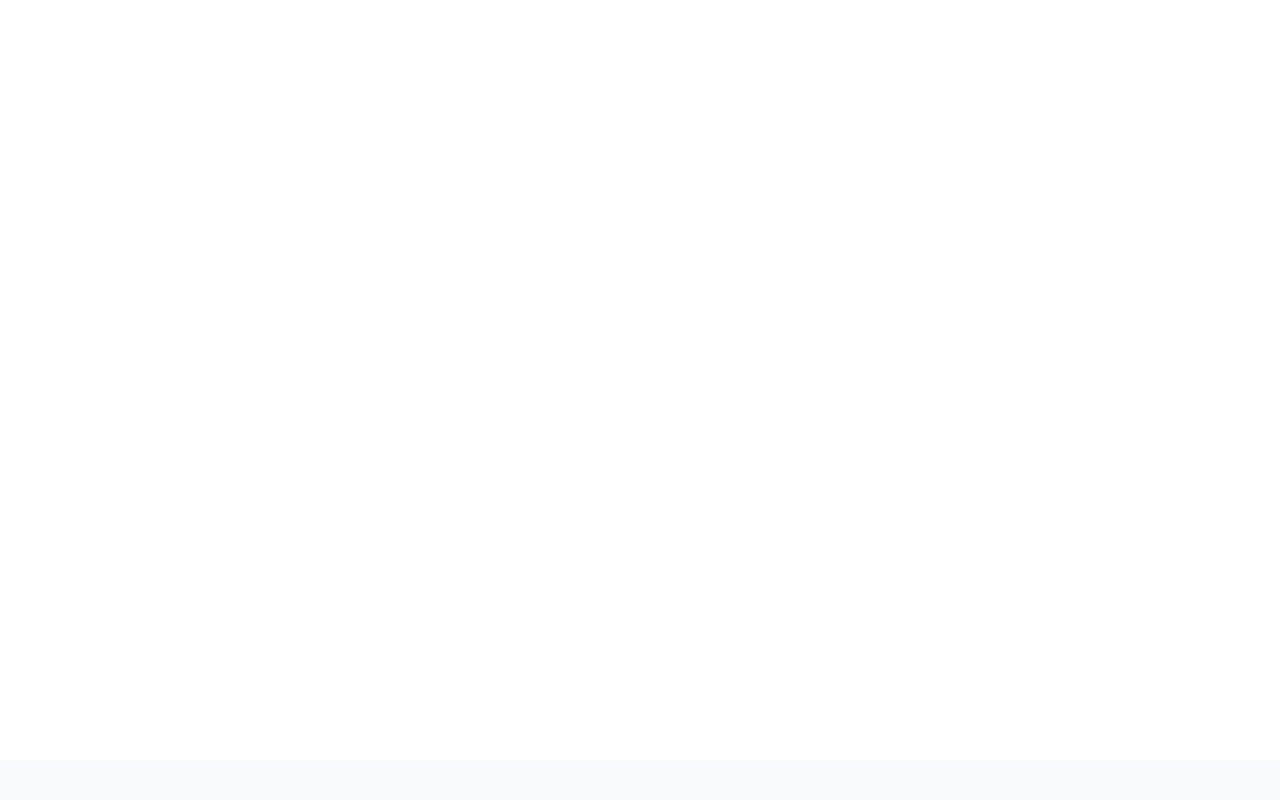
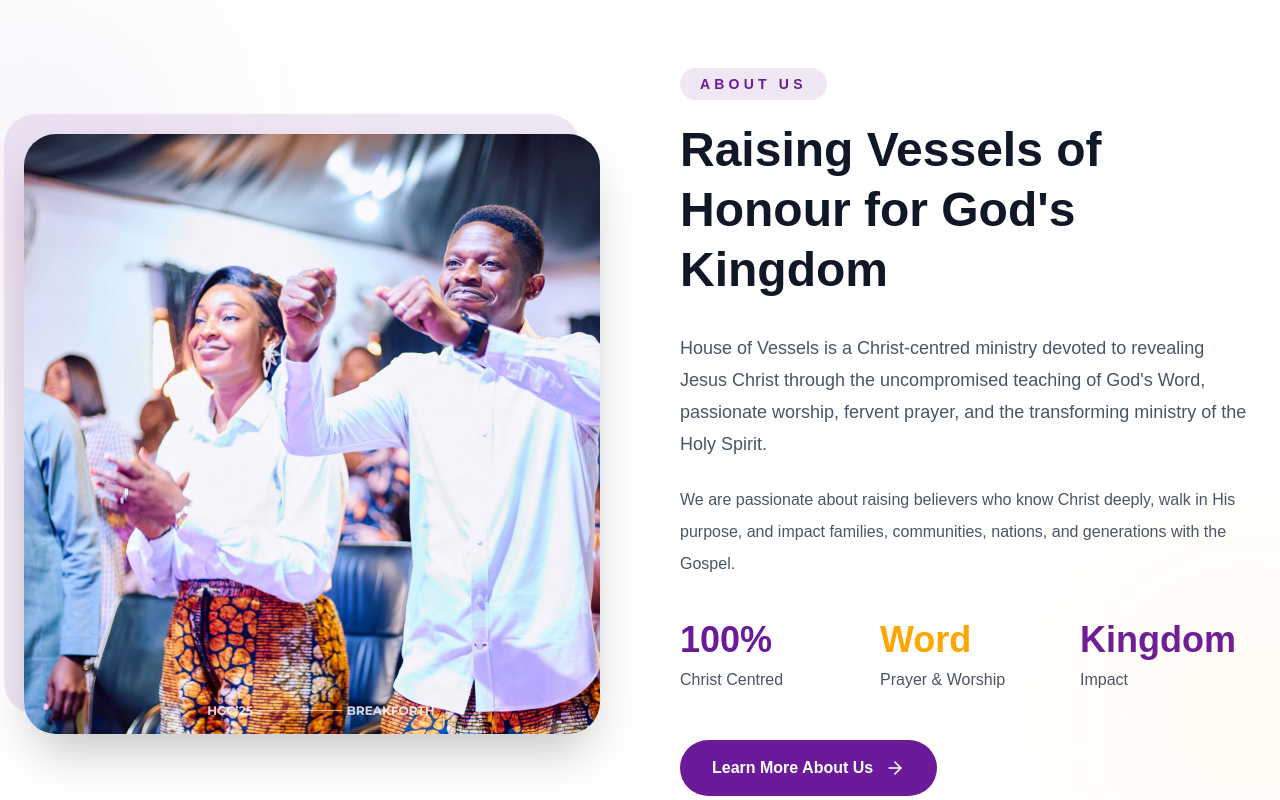
Before and after one commit to FlowKeyz1996/house-of-vessel-web, a Next.js app: page / in a window 1280 px wide. Shown: the part 840-1640 px from the top of the page. Built offline with nearby package versions, Linux system fonts and the light colour scheme.

Commit message:
chore:added the about-section

```diff
--- a/app/components/primary-components/Footer.tsx
+++ b/app/components/primary-components/Footer.tsx
@@ -147,7 +147,7 @@ const Footer = () => {
 
               <Link
                 href="#"
-                className="flex items-center justify-center gap-3 rounded-xl border border-white/20 bg-white/10 p-4 backdrop-blur-md transition-all duration-300 hover:-translate-y-1 hover:bg-gradient-to-r hover:from-pink-500 hover:to-orange-400"
+                className="flex items-center justify-center gap-3 rounded-xl border border-white/20 bg-white/10 p-4 backdrop-blur-md transition-all duration-300 hover:-translate-y-1 hover:bg-linear-to-r hover:from-pink-500 hover:to-orange-400"
               >
                 <FaInstagram size={20} />
                 Instagram
--- /dev/null
+++ b/app/components/secondary-components/AboutUsSection.tsx
@@ -0,0 +1,101 @@
+"use client";
+
+import Image from "next/image";
+import Link from "next/link";
+import { motion } from "framer-motion";
+import { ArrowRight } from "lucide-react";
+
+const AboutUsSection = () => {
+  return (
+    <section className="relative overflow-hidden bg-white py-28">
+      {/* Background Glow */}
+      <div className="absolute -left-40 top-0 h-96 w-96 rounded-full bg-[#6b1b9a]/5 blur-[120px]" />
+      <div className="absolute -right-40 bottom-0 h-96 w-96 rounded-full bg-[#FFA600]/5 blur-[120px]" />
+
+      <div className="mx-auto grid max-w-7xl items-center gap-20 px-6 lg:grid-cols-2">
+        {/* Left Image */}
+        <motion.div
+          initial={{ opacity: 0, x: -80 }}
+          whileInView={{ opacity: 1, x: 0 }}
+          transition={{ duration: 0.8 }}
+          viewport={{ once: true, amount: 0.3 }}
+          className="relative"
+        >
+          {/* Decorative Box */}
+          <div className="absolute -left-5 -top-5 h-full w-full rounded-[32px] bg-[#6b1b9a]/10" />
+
+          <div className="relative overflow-hidden rounded-[32px] shadow-2xl">
+            <Image
+              src="/about-header.jpg"
+              alt="House of Vessels"
+              width={700}
+              height={800}
+              className="h-[600px] w-full object-cover transition duration-700 hover:scale-105"
+            />
+          </div>
+        </motion.div>
+
+        {/* Right Content */}
+        <motion.div
+          initial={{ opacity: 0, x: 80 }}
+          whileInView={{ opacity: 1, x: 0 }}
+          transition={{ duration: 0.8 }}
+          viewport={{ once: true, amount: 0.3 }}
+        >
+          <span className="rounded-full bg-[#6b1b9a]/10 px-5 py-2 text-sm font-semibold uppercase tracking-[0.3em] text-[#6b1b9a]">
+            About Us
+          </span>
+
+          <h2 className="mt-6 text-4xl font-extrabold leading-tight text-gray-900 md:text-5xl">
+            Raising Vessels of Honour for God&apos;s Kingdom
+          </h2>
+
+          <p className="mt-8 text-lg leading-8 text-gray-600">
+            House of Vessels is a Christ-centred ministry devoted to revealing
+            Jesus Christ through the uncompromised teaching of God&apos;s Word,
+            passionate worship, fervent prayer, and the transforming ministry of
+            the Holy Spirit.
+          </p>
+
+          <p className="mt-6 leading-8 text-gray-600">
+            We are passionate about raising believers who know Christ deeply,
+            walk in His purpose, and impact families, communities, nations, and
+            generations with the Gospel.
+          </p>
+
+          {/* Stats */}
+          <div className="mt-10 grid grid-cols-3 gap-6">
+            <div>
+              <h3 className="text-4xl font-bold text-[#6b1b9a]">100%</h3>
+              <p className="mt-2 text-gray-600">Christ Centred</p>
+            </div>
+
+            <div>
+              <h3 className="text-4xl font-bold text-[#FFA600]">Word</h3>
+              <p className="mt-2 text-gray-600">Prayer & Worship</p>
+            </div>
+
+            <div>
+              <h3 className="text-4xl font-bold text-[#6b1b9a]">
+                Kingdom
+              </h3>
+              <p className="mt-2 text-gray-600">Impact</p>
+            </div>
+          </div>
+
+          {/* Button */}
+          <Link
+            href="/about"
+            className="mt-12 inline-flex items-center gap-3 rounded-full bg-[#6b1b9a] px-8 py-4 font-semibold text-white transition-all duration-300 hover:-translate-y-1 hover:scale-105 hover:bg-[#55157A]"
+          >
+            Learn More About Us
+
+            <ArrowRight size={20} />
+          </Link>
+        </motion.div>
+      </div>
+    </section>
+  );
+};
+
+export default AboutUsSection;
--- a/app/page.tsx
+++ b/app/page.tsx
@@ -1,6 +1,7 @@
 import HeroSection from "./components/secondary-components/HeroSection";
 import Navbar from "./components/primary-components/Navbar";
 import Footer from "./components/primary-components/Footer";
+import AboutUsSection from "./components/secondary-components/AboutUsSection";
 
 export default function Home() {
   return (
@@ -8,30 +9,32 @@ export default function Home() {
       <Navbar />
       <HeroSection />
 
-      {/* About Section */}
+
       <section className="min-h-screen bg-white">
-        {/* Add your About component here */}
+
+        <AboutUsSection/>
+
       </section>
 
-      {/* Sermons */}
-      <section className="min-h-screen bg-gray-50">
-        {/* Sermons */}
+
+      {/* <section className="min-h-screen bg-gray-50">
+
       </section>
 
-      {/* Ministries */}
+
       <section className="min-h-screen bg-white">
-        {/* Ministries */}
+
       </section>
 
-      {/* Gallery */}
+
       <section className="min-h-screen bg-gray-50">
-        {/* Gallery */}
+
       </section>
 
-      {/* Contact */}
+
       <section className="min-h-screen bg-white">
-        {/* Contact */}
-      </section>
+
+      </section> */}
       <Footer />
     </main>
   );
```
